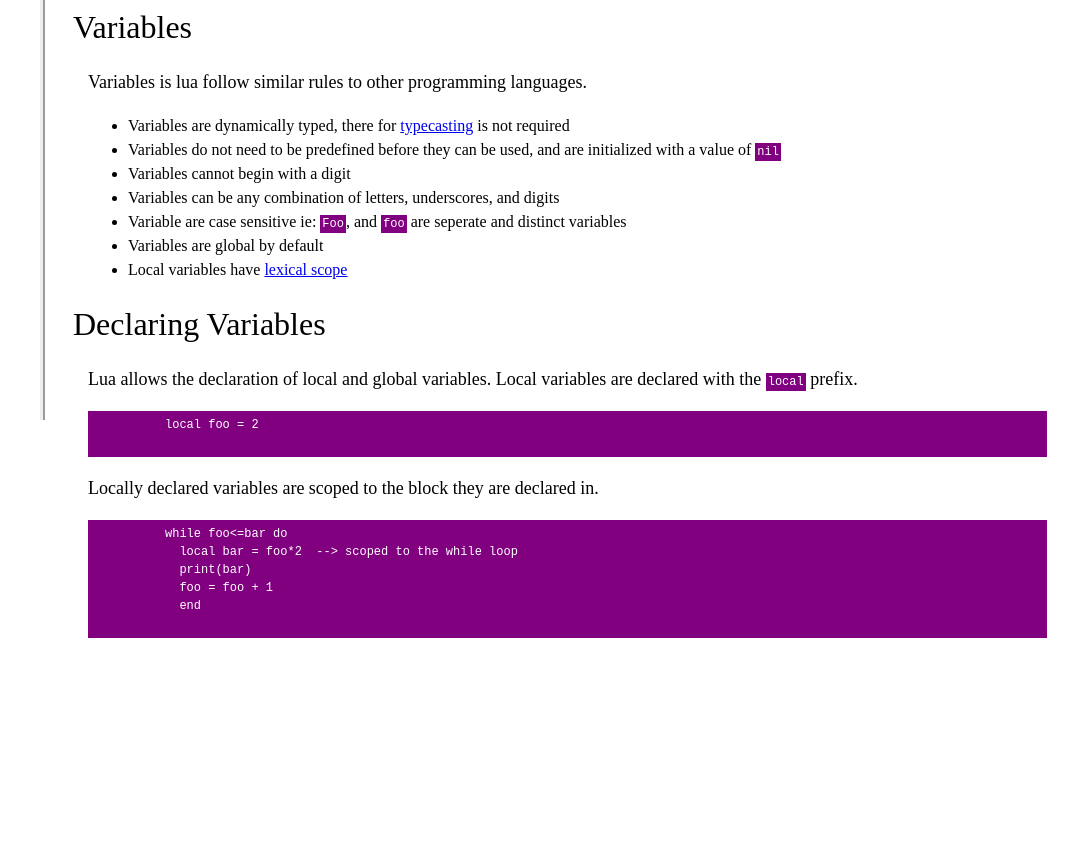
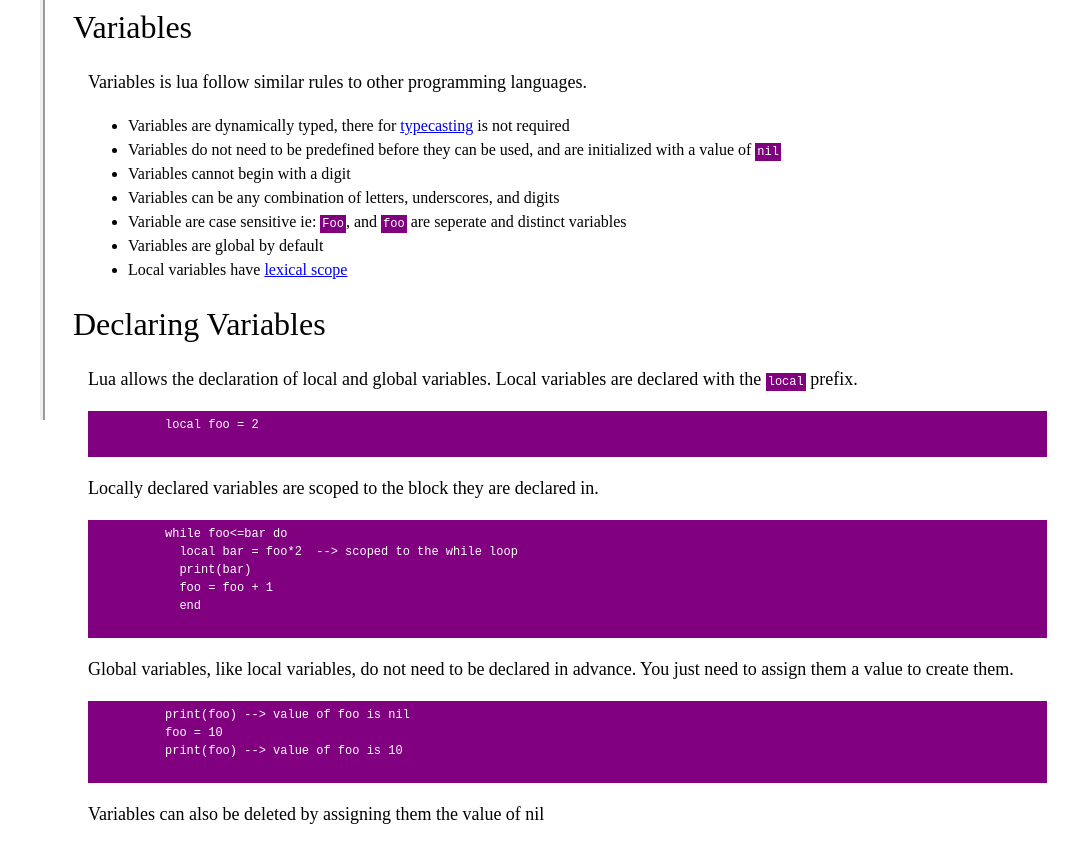
Before and after one commit to PatchesMcFluffy/FCC-Technical-Document, a plain HTML site: page index.html in a window 1280 px wide. Shown: the part 380-1226 px from the top of the page, without its empty margins (210-1280 px from the left). Before the commit the page ends 1033 px from the top, so only its background shows below. Drawn offline with Linux system fonts and the light colour scheme.

Commit message:
added  how to delete variables

```diff
--- a/index.html
+++ b/index.html
@@ -84,6 +84,17 @@
             foo = foo + 1
             end
         </pre>
+        <p>
+          Global variables, like local variables, do not need to be declared in advance. You just need to assign them a value to create them.
+        </p>
+        <pre>
+          print(foo) --> value of foo is nil
+          foo = 10
+          print(foo) --> value of foo is 10
+        </pre>
+        <p>
+          Variables can also be deleted by assigning them the value of nil
+        </p>
       </article>
     </section>
 
```
